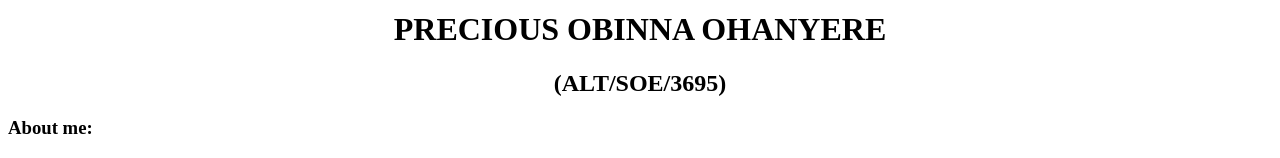
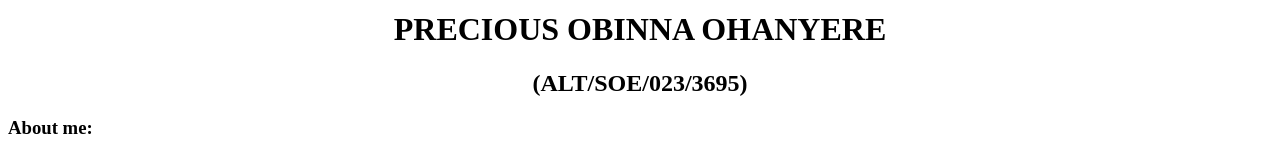
Before and after one commit to preqsy/altschool-form, a plain HTML site: page index.html in a window 1280 px wide. Shown: the part 132-290 px from the top of the page. Drawn offline with Linux system fonts and the light colour scheme.

Commit message:
Update index.html

```diff
--- a/index.html
+++ b/index.html
@@ -17,7 +17,7 @@
     <img src="images/logo.svg" style="height: 50px;">
 
     <center><h1>PRECIOUS OBINNA OHANYERE</h1></center>
-    <center><h2>(ALT/SOE/3695)</h2></center>
+    <center><h2>(ALT/SOE/023/3695)</h2></center>
 
 
 
```
